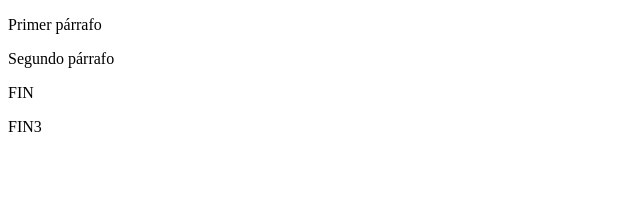
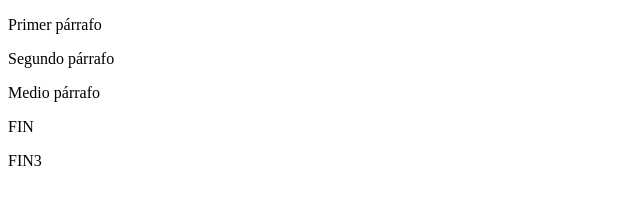
Before and after one commit to lopezviktor/claseGit, a plain HTML site: page index.html in a window 1280 px wide. Shown: the whole page, without its empty margins (0-640 px from the left). Drawn offline with Linux system fonts and the light colour scheme.

Commit message:
Párrafo Medio
Párrafo Medio

```diff
--- a/index.html
+++ b/index.html
@@ -9,6 +9,11 @@
     <div id="cajaGrande">
         <p>Primer párrafo</p>
         <p>Segundo párrafo</p>
+
+
+        <p>Medio párrafo</p>
+
+
         <p>FIN</p>
         <p>FIN3</p>
     </div>
```
